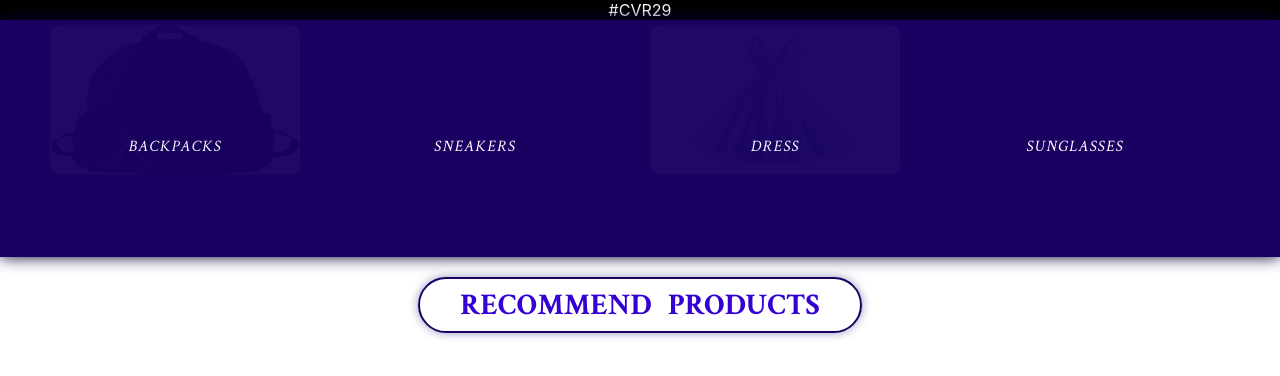
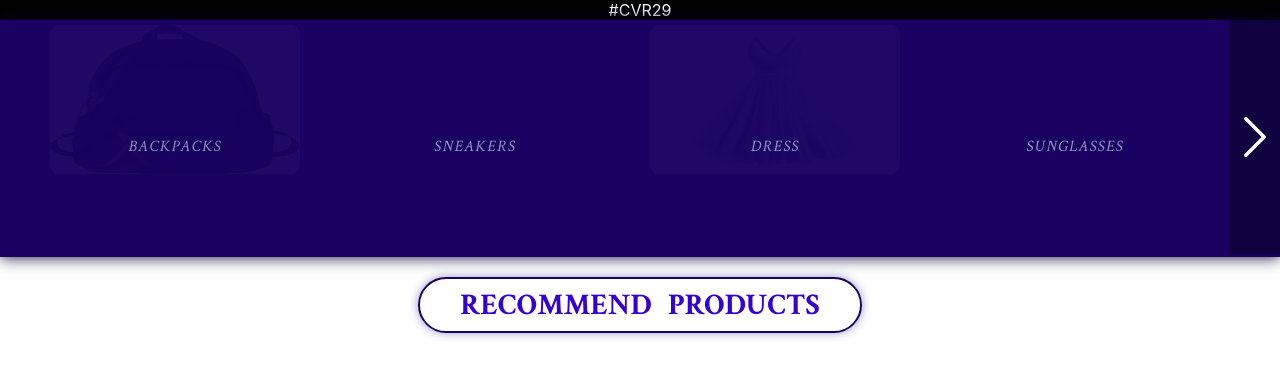
Before and after one commit to Pmtal3122/cvr-website, a React (Create React App) app: page / in a window 1280 px wide. Shown: the top 376 px of the page. Built offline with nearby package versions, Linux system fonts and the light colour scheme; a web font is replaced by a local one.

Commit message:
Right arrow svg with functionality implemented

```diff
--- a/package.json
+++ b/package.json
@@ -11,7 +11,7 @@
     "react": "^18.2.0",
     "react-dom": "^18.2.0",
     "react-scripts": "5.0.1",
-    "react-svg": "^16.1.33",
+    "react-svg": "^16.1.34",
     "web-vitals": "^2.1.4"
   },
   "scripts": {
--- a/src/Components/ProductsDisplay/ProductsDisplay.jsx
+++ b/src/Components/ProductsDisplay/ProductsDisplay.jsx
@@ -1,16 +1,18 @@
 import React, { useEffect, useRef, useState } from 'react'
 import { prodImages, prods } from '../../constants/productsArray'
-// import { prods } from '../../constants/productsArray'
 import styles from './productsDisplay.module.css'
-import rightArrowSvg from '../../images/right-arrow-svgrepo-com.svg'
-import { ReactSVG } from 'react'
 import gsap from 'gsap';
 
 function ProductsDisplay() {
     const [hoveredIndex, setHoveredIndex] = useState(null);
     const imagesRef = useRef([]);
+    const rightArrowDiv = useRef(null);
+    const productsCatalogue = useRef(null);
 
     useEffect(() => {
+        rightArrowDiv.current.style.height = `${productsCatalogue.current.offsetHeight}px`;
+        console.log("Products catalogue height: " + productsCatalogue.current.offsetHeight);
+        console.log("Right arrow div height: " + rightArrowDiv.current.offsetHeight);
         imagesRef.current.forEach((image, index) => {
             gsap.from(image, {
                 y: -50,
@@ -20,9 +22,15 @@ function ProductsDisplay() {
             });
         });
     }, [])
+
+    function rightArrowClick() {
+        console.log("Inside right arrow click");
+        productsCatalogue.current.scrollLeft = productsCatalogue.current.scrollWidth - productsCatalogue.current.clientWidth;
+    }
+
     return (
         <>
-            <div id={styles.productsCatalogue}>
+            <div id={styles.productsCatalogue} ref={productsCatalogue}>
                 <div id={styles.productDetails}>
                     {
                         prods.map((ele, index) => (
@@ -35,16 +43,22 @@ function ProductsDisplay() {
                 <div className={styles.productImages}>
                     {prodImages.map((ele, index) => (
                         <div key={index} id={styles.imgName}
-                        ref={el => imagesRef.current[index] = el}
-                        onMouseEnter={() => setHoveredIndex(index)} onMouseLeave={() => setHoveredIndex(null)}>
+                            ref={el => imagesRef.current[index] = el}
+                            onMouseEnter={() => setHoveredIndex(index)} onMouseLeave={() => setHoveredIndex(null)}>
                             <img src={ele} alt="" />
                         </div>
                     ))}
                 </div>
-                {/* <div id={styles.rightArrow}> */}
-                {/* <svg fill="#000000" height="200px" width="200px" version="1.1" id="Layer_1" xmlns="http://www.w3.org/2000/svg" xmlns:xlink="http://www.w3.org/1999/xlink" viewBox="0 0 330 330" xml:space="preserve"><g id="SVGRepo_bgCarrier" stroke-width="0"></g><g id="SVGRepo_tracerCarrier" stroke-linecap="round" stroke-linejoin="round"></g><g id="SVGRepo_iconCarrier"> <path id="XMLID_222_" d="M250.606,154.389l-150-149.996c-5.857-5.858-15.355-5.858-21.213,0.001 c-5.857,5.858-5.857,15.355,0.001,21.213l139.393,139.39L79.393,304.394c-5.857,5.858-5.857,15.355,0.001,21.213 C82.322,328.536,86.161,330,90,330s7.678-1.464,10.607-4.394l149.999-150.004c2.814-2.813,4.394-6.628,4.394-10.606 C255,161.018,253.42,157.202,250.606,154.389z"></path> </g></svg> */}
-                {/* <ReactSVG src={rightArrowSvg} /> */}
-                {/* </div> */}
+                <div id={styles.rightArrow} ref={rightArrowDiv} onClick={rightArrowClick}>
+                    <svg id={styles.rightArrowSvg} fill="#000000" height="200px" width="200px" viewBox="0 0 330 330">
+                            <g id="SVGRepo_bgCarrier" strokeWidth="0"></g>
+                            <g id="SVGRepo_tracerCarrier" strokeLinecap="round" strokeLinejoin="round"></g>
+                            <g id="SVGRepo_iconCarrier">
+                                <path id={styles.rightArrowSvgPath} d="M250.606,154.389l-150-149.996c-5.857-5.858-15.355-5.858-21.213,0.001 c-5.857,5.858-5.857,15.355,0.001,21.213l139.393,139.39L79.393,304.394c-5.857,5.858-5.857,15.355,0.001,21.213 C82.322,328.536,86.161,330,90,330s7.678-1.464,10.607-4.394l149.999-150.004c2.814-2.813,4.394-6.628,4.394-10.606 C255,161.018,253.42,157.202,250.606,154.389z"></path>
+                            </g>
+                        </svg>
+
+                </div>
             </div>
         </>
     )
--- a/src/Components/ProductsDisplay/productsDisplay.module.css
+++ b/src/Components/ProductsDisplay/productsDisplay.module.css
@@ -102,24 +102,47 @@ img {
     font-style: italic;
     letter-spacing: 1.3px;
     /* opacity: 0; */
-    color: white;
+    color: rgb(150, 148, 193);
 }
 
 #rightArrow {
     position: fixed;
     right: 0;
-    top: 0;
-    width: 50px;
-    height: 324px;
+    top: 20px;
+    min-width: 50px;
+    /* min-height: 100%; */
     display: flex;
     /* background: linear-gradient(to right, rgba(0, 0, 0, 0.34), rgba(0, 0, 0, 0.34)); */
     background: rgba(0, 0, 0, 0.34);
-    transition: background 1.25s ease;
+    transition: background 0.5s ease;
 }
 
 #rightArrow:hover {
-    background: linear-gradient(to right, rgba(0, 0, 0, 0.34), rgba(0, 0, 0, 0.54));
+    background: rgba(0, 0, 0, 0.54);
+    cursor: pointer;
 }
+
+#rightArrowSvg {
+    width: 40px;
+    height: 100%;
+    position: absolute;
+    right: 5px;
+    color: white;
+    transition: right 0.25s;
+}
+
+#rightArrowSvgPath {
+    fill: white;
+    transition: 0.25s fill;
+}
+
+#rightArrow:hover #rightArrowSvg {
+    right: 0;
+}
+#rightArrow:hover #rightArrowSvgPath {
+    fill: rgb(150, 148, 193);
+}
+
 
 @keyframes load {
     0% {
```
Also changed, not shown: 1 other file (tests, documents, lock files or other folders).
